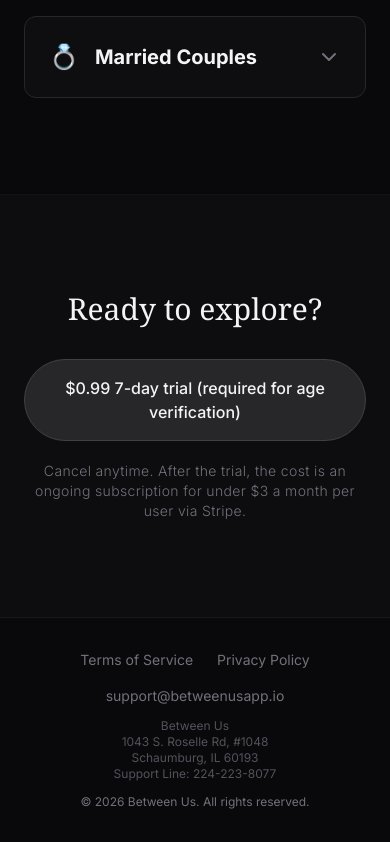
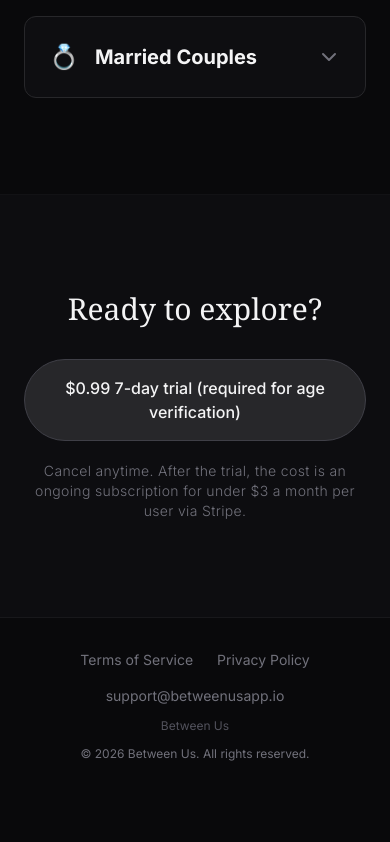
Before and after one commit to jdavis641/between-us, a Next.js app: page / in a window 390 px wide. Shown: the part 2400-3242 px from the top of the page. After the commit the page ends 3194 px from the top, so only its background shows below. Built offline with nearby package versions, Linux system fonts and the light colour scheme.

Commit message:
chore: remove physical address and phone number from footer

```diff
--- a/src/components/Footer.tsx
+++ b/src/components/Footer.tsx
@@ -20,9 +20,6 @@ export default function Footer() {
             </a>
             <div className="text-xs text-zinc-600 mt-2">
               <p>Between Us</p>
-              <p>1043 S. Roselle Rd, #1048</p>
-              <p>Schaumburg, IL 60193</p>
-              <p>Support Line: 224-223-8077</p>
             </div>
             <span className="mt-2 text-xs">&copy; 2026 Between Us. All rights reserved.</span>
           </div>
```
